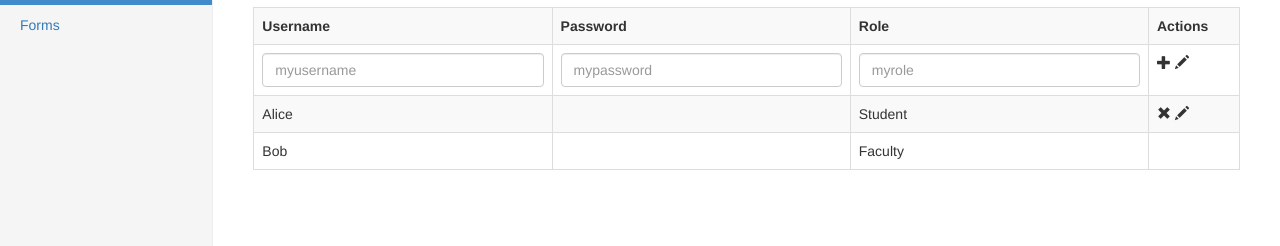
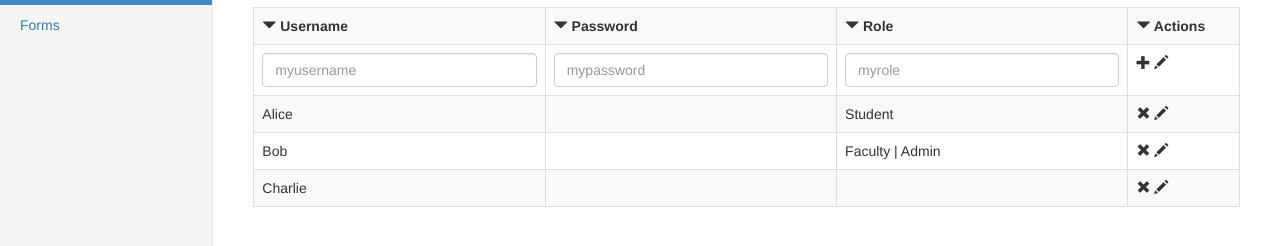
Before and after one commit to vicmmont/WebDevSpring2016, a website: page public/assignment/admin.html in a window 1280 px wide. Shown: the part 186-432 px from the top of the page. Drawn offline with nearby package versions, Linux system fonts and the light colour scheme.

Commit message:
almost there

```diff
--- a/public/assignment/admin.html
+++ b/public/assignment/admin.html
@@ -59,10 +59,10 @@
 
          		<table class="table table-bordered table-striped">
          			<tr>
-         				<th>Username</th>
-         				<th>Password</th>
-         				<th>Role</th>
-         				<th>Actions</th>
+         				<th><span class="glyphicon glyphicon-triangle-bottom"></span> Username</th>
+         				<th><span class="glyphicon glyphicon-triangle-bottom"></span> Password</th>
+         				<th><span class="glyphicon glyphicon-triangle-bottom"></span> Role</th>
+         				<th><span class="glyphicon glyphicon-triangle-bottom"></span> Actions</th>
          			</tr>
          			<tr>
          				<td><input type="text" class="form-control" id="inputText1" placeholder="myusername"></td>
@@ -76,16 +76,29 @@
          				<td>Alice</td>
          				<td></td>
          				<td>Student</td>
-         				<td><span class="glyphicon glyphicon-remove" aria-hidden="true"></span>
+         				<td>
+                            <span class="glyphicon glyphicon-remove" aria-hidden="true"></span>
          					<span class="glyphicon glyphicon-pencil" aria-hidden="true"></span>
          				</td>
          			</tr>
          			<tr>
          				<td>Bob</td>
          				<td></td>
-         				<td>Faculty</td>
-         				<td></td>
+         				<td>Faculty | Admin</td>
+         				<td>
+                            <span class="glyphicon glyphicon-remove" aria-hidden="true"></span>
+                            <span class="glyphicon glyphicon-pencil" aria-hidden="true"></span>
+                        </td>
          			</tr>
+                    <tr>
+                        <td>Charlie</td>
+                        <td></td>
+                        <td></td>
+                        <td>
+                            <span class="glyphicon glyphicon-remove" aria-hidden="true"></span>
+                            <span class="glyphicon glyphicon-pencil" aria-hidden="true"></span>
+                        </td>
+                    </tr>
          		</table>
 
          	</div>
```
Also changed, not shown: public/assignment/forms.html (+16 -6 lines).
